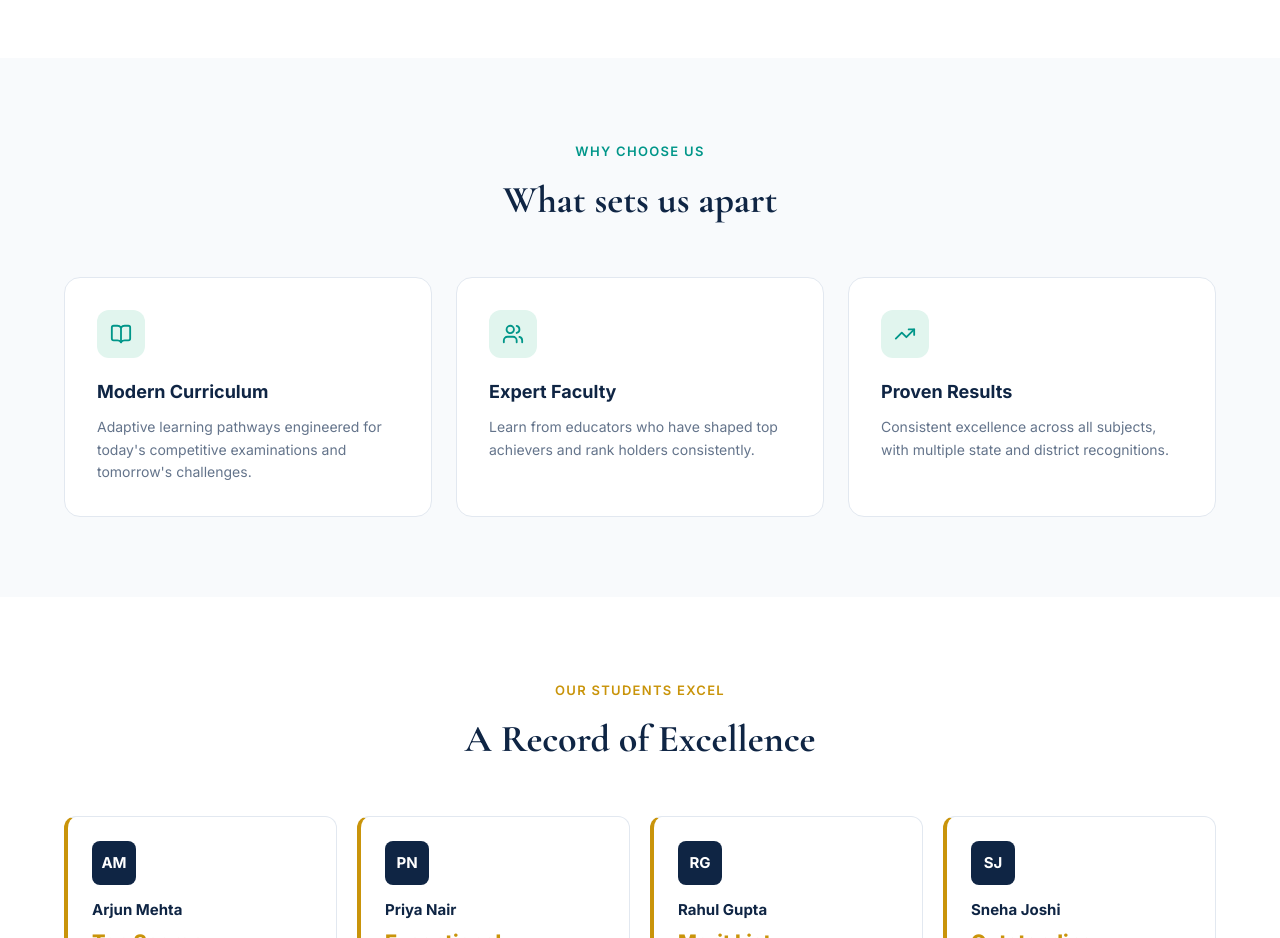
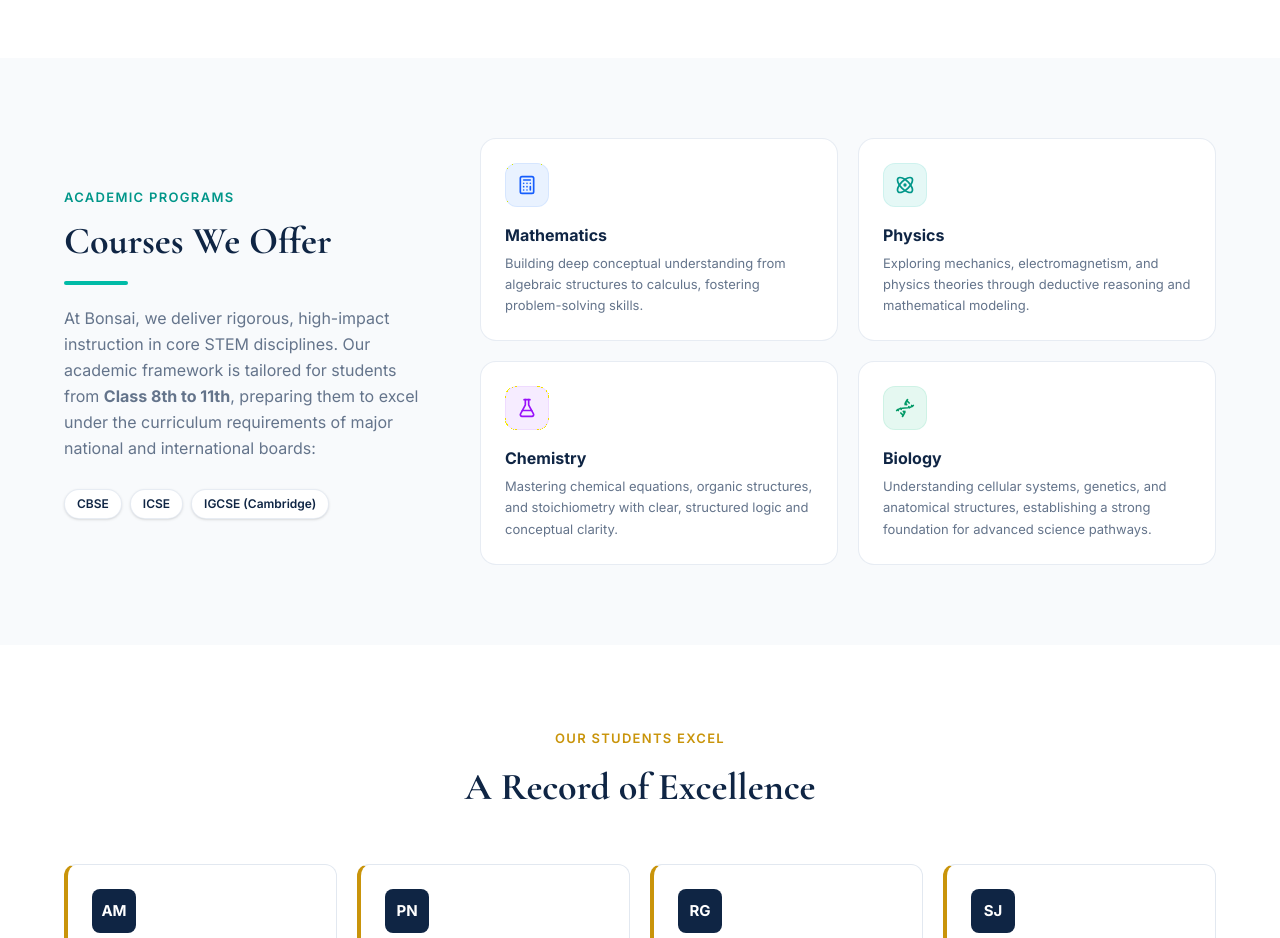
Before and after one commit to Iamthenoobcoder/bonsai-educations, a Next.js app: page / in a window 1280 px wide. Shown: the part 940-1878 px from the top of the page. Built offline with nearby package versions, Linux system fonts and the light colour scheme.

Commit message:
feat: reword and restructure courses section into subject grid

```diff
--- a/app/(public)/page.tsx
+++ b/app/(public)/page.tsx
@@ -3,7 +3,7 @@
 import { useState, useEffect } from "react";
 import Link from "next/link";
 import Image from "next/image";
-import { BookOpen, Users, TrendingUp, Check, Trophy, Star } from "lucide-react";
+import { Check, Trophy, Star, Calculator, Atom, FlaskConical, Dna } from "lucide-react";
 
 interface Testimonial {
   quote: string;
@@ -23,11 +23,7 @@ export default function LandingPage() {
     return () => window.removeEventListener("scroll", handleScroll);
   }, []);
 
-  const features = [
-    { icon: BookOpen, title: "Modern Curriculum", desc: "Adaptive learning pathways engineered for today's competitive examinations and tomorrow's challenges." },
-    { icon: Users, title: "Expert Faculty", desc: "Learn from educators who have shaped top achievers and rank holders consistently." },
-    { icon: TrendingUp, title: "Proven Results", desc: "Consistent excellence across all subjects, with multiple state and district recognitions." },
-  ];
+
 
 
 
@@ -223,20 +219,66 @@ export default function LandingPage() {
 
       {/* FEATURE CARDS */}
       <section id="courses" className="py-20 px-6 md:px-[5%] bg-surface">
-        <div className="text-center mb-12">
-          <span className="text-teal-600 text-[13px] font-semibold tracking-widest uppercase">Why Choose Us</span>
-          <h2 className="display text-[38px] font-bold text-navy mt-2.5">What sets us apart</h2>
-        </div>
-        <div className="grid md:grid-cols-3 gap-6">
-          {features.map((f) => (
-            <div key={f.title} className="bg-white border border-border rounded-2xl p-8 transition-all duration-300 hover:-translate-y-1.5 hover:shadow-xl hover:shadow-navy/5">
-              <div className="w-12 h-12 rounded-xl bg-[#E1F5EE] flex items-center justify-center mb-5 text-teal-600">
-                <f.icon size={22} />
+        <div className="max-w-6xl mx-auto grid md:grid-cols-[1fr_2fr] gap-12 items-center">
+          {/* Left Column: Description */}
+          <div className="text-left space-y-5">
+            <div>
+              <span className="text-teal-600 text-[13px] font-semibold tracking-widest uppercase">Academic Programs</span>
+              <h2 className="display text-[38px] font-bold text-navy mt-2.5 leading-tight">Courses We Offer</h2>
+              <div className="h-1 w-16 bg-teal-500 rounded-full mt-4" />
+            </div>
+            <p className="text-muted text-base leading-relaxed">
+              At Bonsai, we deliver rigorous, high-impact instruction in core STEM disciplines. Our academic framework is tailored for students from <strong>Class 8th to 11th</strong>, preparing them to excel under the curriculum requirements of major national and international boards:
+            </p>
+            <div className="flex flex-wrap gap-2 pt-2">
+              {["CBSE", "ICSE", "IGCSE (Cambridge)"].map((board) => (
+                <span key={board} className="text-xs font-semibold bg-white border border-border/80 px-3 py-1.5 rounded-full text-navy shadow-sm">
+                  {board}
+                </span>
+              ))}
+            </div>
+          </div>
+
+          {/* Right Column: Grid of Subjects */}
+          <div className="grid sm:grid-cols-2 gap-5">
+            {[
+              {
+                icon: Calculator,
+                title: "Mathematics",
+                desc: "Building deep conceptual understanding from algebraic structures to calculus, fostering problem-solving skills.",
+                color: "bg-blue-500/10 text-blue-600 border-blue-500/10"
+              },
+              {
+                icon: Atom,
+                title: "Physics",
+                desc: "Exploring mechanics, electromagnetism, and physics theories through deductive reasoning and mathematical modeling.",
+                color: "bg-teal-500/10 text-teal-600 border-teal-500/10"
+              },
+              {
+                icon: FlaskConical,
+                title: "Chemistry",
+                desc: "Mastering chemical equations, organic structures, and stoichiometry with clear, structured logic and conceptual clarity.",
+                color: "bg-purple-500/10 text-purple-600 border-purple-500/10"
+              },
+              {
+                icon: Dna,
+                title: "Biology",
+                desc: "Understanding cellular systems, genetics, and anatomical structures, establishing a strong foundation for advanced science pathways.",
+                color: "bg-emerald-500/10 text-emerald-600 border-emerald-500/10"
+              }
+            ].map((subject) => (
+              <div
+                key={subject.title}
+                className="bg-white border border-border/80 rounded-2xl p-6 transition-all duration-300 hover:-translate-y-1 hover:border-teal-500/20 hover:shadow-lg hover:shadow-navy/5"
+              >
+                <div className={`w-11 h-11 rounded-xl flex items-center justify-center mb-4 border ${subject.color}`}>
+                  <subject.icon size={20} />
+                </div>
+                <h3 className="text-base font-bold text-navy mb-1.5">{subject.title}</h3>
+                <p className="text-muted text-[13px] leading-relaxed">{subject.desc}</p>
               </div>
-              <h3 className="text-lg font-bold text-navy mb-2.5">{f.title}</h3>
-              <p className="text-muted text-[14px] leading-relaxed">{f.desc}</p>
-            </div>
-          ))}
+            ))}
+          </div>
         </div>
       </section>
 
```
